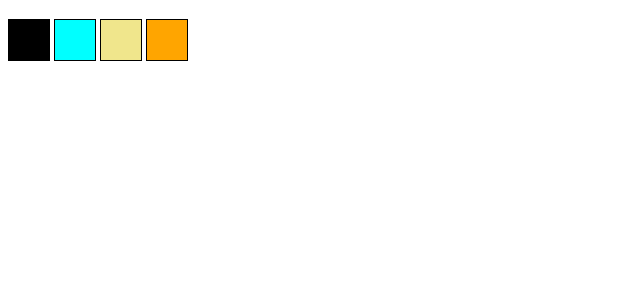
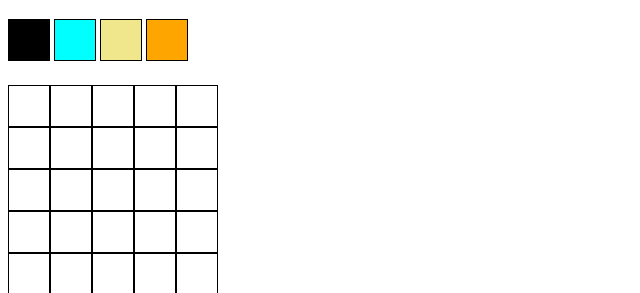
Before and after one commit to jpcp0614/Project-Pixels-Art, a website: page index.html in a window 1280 px wide. Shown: the part 61-354 px from the top of the page, without its empty margins (0-640 px from the left). Drawn offline with Linux system fonts and the light colour scheme.

Commit message:
:sparkles: feat - requirement 4 and 5

```diff
--- a/script.js
+++ b/script.js
@@ -1,5 +1,7 @@
 //* ids
 const COLOR_PALETTE_ID = '#color-palette';
+const PIXEL_BOARD_ID = '#pixel-board';
+const SECTION_ID = '#section-id';
 
 //* ---------- Requisito 01 ----------
 const header = document.createElement('header');
@@ -11,19 +13,31 @@ h1.textContent = 'Paleta de Cores';
 headerInBody.appendChild(h1);
 
 //* ---------- Requisito 02 ----------
-// cria a div e adiciona no body
 const divColorPalette = document.createElement('div');
 divColorPalette.id = 'color-palette';
 document.body.appendChild(divColorPalette);
 
 const arrColors = ['black', 'cyan', 'khaki', 'orange'];
 
-// cria div com classe 'color' e as classes de cor
-// através do array de cores
-// e adiciona tal div na color-palette
 for (let i = 0; i < arrColors.length; i += 1) {
   const divColors = document.createElement('div');
   divColors.classList.add('color');
   divColors.classList.add(arrColors[i]);
   document.querySelector(COLOR_PALETTE_ID).appendChild(divColors);
 }
+
+//* ---------- Requisito 04 ----------
+const section = document.createElement('section');
+section.id = 'section-id';
+document.body.appendChild(section);
+
+const divPixelBoard = document.createElement('div');
+divPixelBoard.id = 'pixel-board';
+document.querySelector(SECTION_ID).appendChild(divPixelBoard);
+
+for (let i = 0; i < 25; i += 1) {
+  const divPixel = document.createElement('div');
+  divPixel.classList.add('pixel');
+  document.querySelector(SECTION_ID).style.maxWidth = `${5 * 42}px`; // limitar o tamanho da section (CSS)
+  document.querySelector(PIXEL_BOARD_ID).appendChild(divPixel);
+}
--- a/style.css
+++ b/style.css
@@ -43,3 +43,16 @@
 .orange {
   background-color: var(--color-div-orange);
 }
+
+#pixel-board {
+  display: flex;
+  flex-wrap: wrap;
+  margin: 0 auto;
+}
+
+.pixel { /** Requisito 5 */
+  background-color: white;
+  border: var(--border);
+  height: 40px;
+  width: 40px;
+}
```
